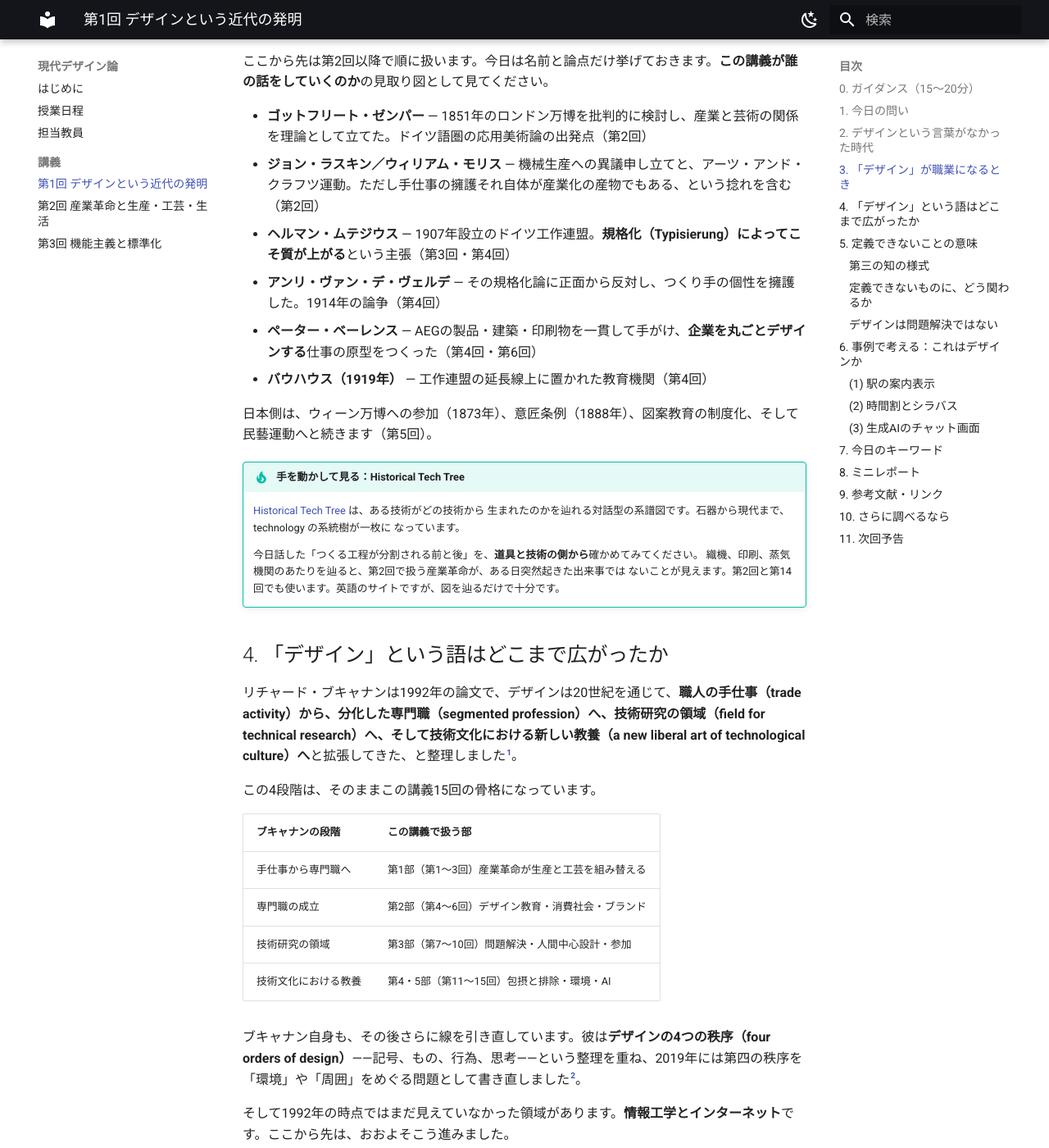
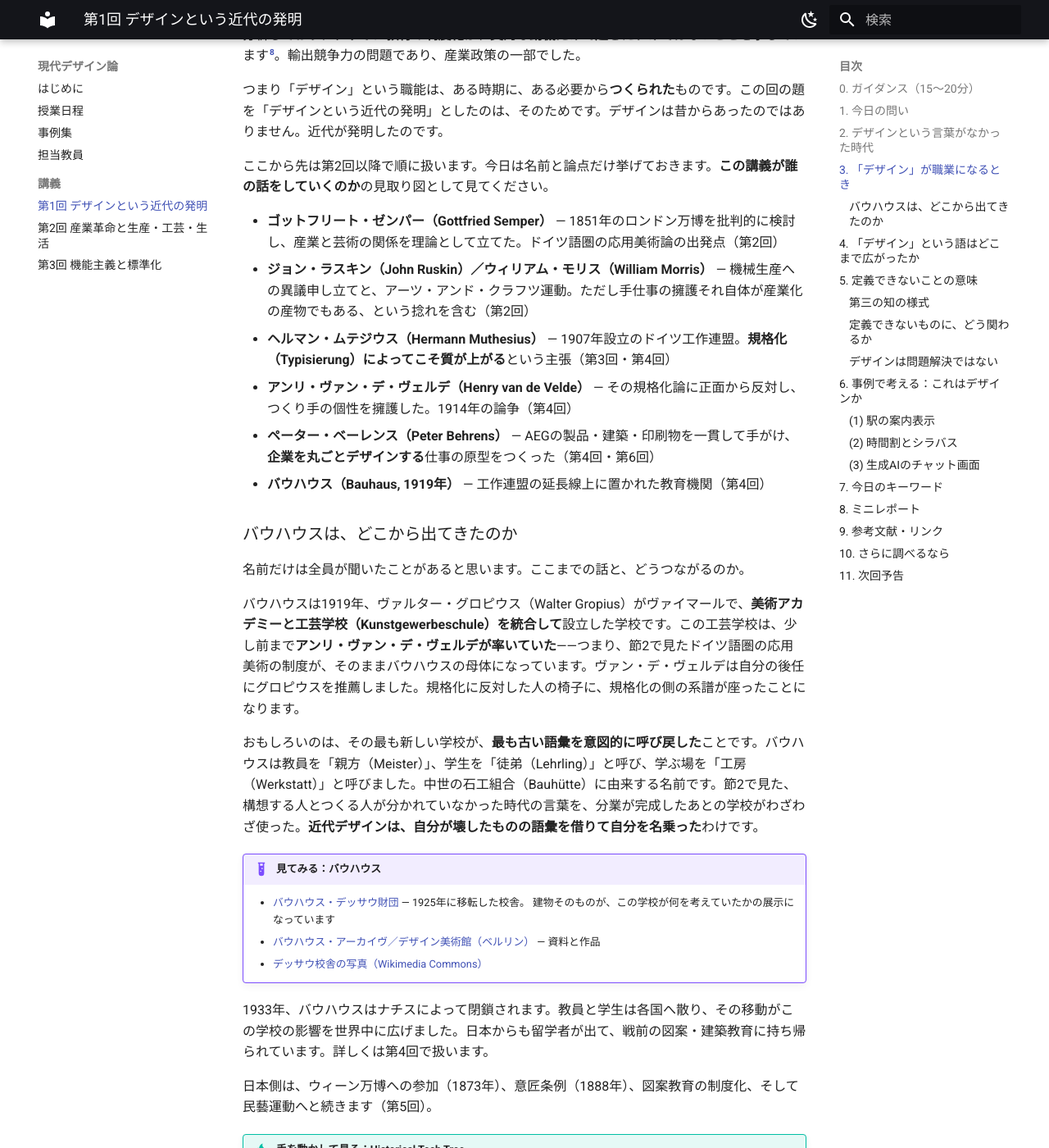
Before and after one commit to ynbr/nua-contemporary-design, an MkDocs documentation site: the page built from docs/lectures/01-what-is-design.md, in a window 1280 px wide and 1400 px high, scrolled down 2314 px. Shown: the whole window at 82% size. Built offline with MkDocs 1.6.1 and Material for MkDocs 9.7.7, drawn with Linux system fonts in a browser that asks for light colours; some of the changed text lies outside the part shown.

Commit message:
docs: 事例集ページを追加し、第1回に見て分かるリンクを差し込み
Forensic Architecture、Studio Swine、Cooking Sections、
Formafantasma など、講義で扱うプロジェクトの公式ページを
事例集に集約した。第1回にはヴァザーリの素描、バウハウスの
校舎とアーカイヴ、Forensic Architecture へのリンクを置いた。
人物名は初出時に原綴を併記するようにした。

Co-Authored-By: Claude Opus 5 (1M context) <noreply@anthropic.com>
Claude-Session: https://claude.ai/code/session_015uGJdpik9H1Q4J9yrdqFQq

```diff
--- /dev/null
+++ b/docs/cases.md
@@ -0,0 +1,60 @@
+# 事例集
+
+この講義は理論の話が続きます。ただ、**実物を見れば一瞬で分かる**ことも多い。ここには、講義で触れるプロジェクトの公式ページを集めています。写真も映像もリンク先にあります。
+
+気になったものから開いてください。期末レポートで扱う事例を探すときの出発点にも使えます。
+
+!!! note "図版をこのサイトに置いていない理由"
+    このサイトは一般公開されているため、著作権保護期間内の図版を掲載できません。作品を参照する箇所では、制作者や美術館の公式ページへのリンクを示しています。リンク先で実物をご覧ください。
+
+## 厄介な問題を扱う
+
+**[Forensic Architecture — Airstrikes on Minab](https://forensic-architecture.org/investigation/airstrikes-on-minab)**
+: ロンドン大学ゴールドスミス・カレッジ（Goldsmiths, University of London）に拠点を置く研究グループ。建築と空間解析の手法を使って、空爆・国家暴力・環境破壊を映像や衛星画像から再構成し、**法廷や人権機関に提出できる証拠**をつくります。「Airstrikes on Minab」はその調査のひとつ。
+: つくることと調べることの境目が消える場所です。第1回で扱った**デザインによる研究（research through design）**の、もっとも極端な実例のひとつだと思います。（第1回・第7回・第9回）
+
+**[Superflux](https://superflux.in/index.php/work/)**
+: 気候危機や技術のゆくえを、体験できる空間や映像として立ち上げるロンドンのスタジオ。（第10回・第12回）
+
+## 素材はどこから来るのか
+
+**[Studio Swine — Hair Highway](https://studioswine.com/work/hair-highway/)**
+: 人間の髪の毛を素材として捉え直すプロジェクト。人口が増えれば髪も増えます。べっ甲や熱帯の木材のように枯渇していく資源の代わりに、**増え続ける資源としての人毛**を使う。中国は世界最大の人毛の産地です。シルクロードが絹だけでなく技術と美意識も運んだことになぞらえて、清朝と1920年代上海のアール・デコを参照した器物がつくられています。
+: 「この素材はどこから来たのか」という問いが、そのままデザインの問いになる例です。（第2回・第5回・第10回）
+
+**[Christien Meindertsma — PIG 05049](https://www.christienmeindertsma.com/PIG-05049)**
+: 「05049」という番号の豚一頭が、最終的にどれだけの種類の製品になったのかを追跡した仕事。（第12回）
+
+**[Formafantasma — Cambio](https://formafantasma.com/work/cambio)**
+: 木材産業の統治（ガバナンス）を調べた展示。デザインスタジオが産業構造そのものを調査対象にしています。（第12回）
+
+## 人間だけを中心に置かない
+
+**[Formafantasma — Oltre Terra](https://formafantasma.com/work/oltre-terra)**
+: 羊毛の採取と生産をめぐる歴史・生態・グローバルな力学を追った調査。2023年、オスロ国立美術館（Nasjonalmuseet）での展示という形をとっています。**人間以外の生きものとともに設計する（more-than-human design）**という考え方の代表例。羊と人間の長い関係を扱う点では、第2回の工芸と産業の話とも重なります。（第12回・第13回）
+
+**[Cooking Sections — CLIMAVORE: On Tidal Zones](https://www.cooking-sections.com/CLIMAVORE-On-Tidal-Zones)**
+: 「気候危機の時代に何を食べるか」を問う、2017年から続くインスタレーション兼パフォーマンス。春夏秋冬でも乾季・雨季でもなく、**地盤沈下・鉄砲水・干ばつといった人為的な気候現象に合わせた「季節」**を立てます。肉食・雑食・地産地消・菜食とは別の食べ方として CLIMAVORE を提案する。
+: 単一の世界を前提にしないデザイン（pluriversal design）、移行のデザイン（transition design）の文脈で参照されます。（第12回・第13回）
+
+## ありえたかもしれない世界を見せる
+
+**[Dunne & Raby](https://dunneandraby.co.uk/content/projects)**
+: スペキュラティブデザインを提唱した二人のプロジェクト一覧。（第10回）
+
+## 誰のためのデザインかを問う
+
+**[Design Justice Network](https://designjustice.org/)**
+: デザインが誰を利し、誰を締め出すのかを問うネットワーク。原則（Design Justice Principles）が公開されています。（第11回）
+
+## つくりかたを開く
+
+**[Precious Plastic](https://www.preciousplastic.com/)**
+: プラスチックを回収して加工する機械の設計図を、オープンソースで公開しているプロジェクト。（第9回・第12回）
+
+**[Fairphone](https://www.fairphone.com/)**
+: 修理できること、素材の調達経路をたどれることを前提に設計されたスマートフォン。（第12回）
+
+---
+
+このページは学期を通して増やしていきます。「これも入れたほうがいい」というものがあれば、ミニレポートの問3か Google Classroom で教えてください。
--- a/docs/lectures/01-what-is-design.md
+++ b/docs/lectures/01-what-is-design.md
@@ -30,7 +30,12 @@
 
 日本語には「たくむ」「たくみ」という語があります。樋口孝之と宮崎清は、この語がどう使われ、どう変化してきたかを跡づけ、**design の訳語が必要になる以前に、日本語が「考えて形にする」行為をどう名指していたか**を明らかにしています[^takumi]。注目したいのは、これらの語が考案する行為と手を動かす行為を分けていないことです。「図案」「意匠」といった訳語が要るようになるのは、明治以降のことです。
 
-ヨーロッパ側にも似た事情があります。英語の design の語源はラテン語の designare、「印をつける」「指し示す」という意味の語です。これがイタリア語の **ディセーニョ（disegno）** になります。16世紀、ジョルジョ・ヴァザーリは、絵画・彫刻・建築という三つの技芸に共通する基礎としてディセーニョを置きました。素描であると同時に、つくる前の構想でもある、という両義的な概念です。
+ヨーロッパ側にも似た事情があります。英語の design の語源はラテン語の designare、「印をつける」「指し示す」という意味の語です。これがイタリア語の **ディセーニョ（disegno）** になります。16世紀、ジョルジョ・ヴァザーリ（Giorgio Vasari）は、絵画・彫刻・建築という三つの技芸に共通する基礎としてディセーニョを置きました。素描であると同時に、つくる前の構想でもある、という両義的な概念です。
+
+!!! example "見てみる：ディセーニョとしての素描"
+    [ヴァザーリの素描（Wikimedia Commons）](https://commons.wikimedia.org/wiki/Category:Giorgio_Vasari)
+    を開いてみてください。完成した絵ではなく、**考えている途中の線**が残っています。
+    ディセーニョが「素描」と「構想」の両方を指したことが、見れば分かると思います。
 
 ここで確認しておきたいことがあります。ディセーニョという語がある以上、**「つくる前に構想する」こと自体は近代以前にもあった**のです。ヴァザーリが名指したのは、まさにその働きでした。
 
@@ -48,18 +53,34 @@
 
 イギリスでは、それが国の政策として起きています。1835年から36年にかけて、議会に「美術と製造業との関連に関する特別委員会」が置かれました。イギリス製品の意匠がフランスなど大陸の製品に見劣りする、という危機感がその背景にあります。この委員会の報告を受けて、1837年、ロンドンに**政府デザイン学校（Government School of Design）**が設立されました。デザインを教える学校が、国家の手でつくられたのです。
 
-ただし、これを「美意識の向上のために国が動いた」と読むと見誤ります。マーヴィン・ローマンズは、この委員会の顔ぶれがどういう政治的立場で構成されていたかを分析しており、**デザイン教育の制度化が、美的な動機だけで起きたわけではない**ことを示しています[^romans]。輸出競争力の問題であり、産業政策の一部でした。
+ただし、これを「美意識の向上のために国が動いた」と読むと見誤ります。マーヴィン・ローマンズ（Mervyn Romans）は、この委員会の顔ぶれがどういう政治的立場で構成されていたかを分析しており、**デザイン教育の制度化が、美的な動機だけで起きたわけではない**ことを示しています[^romans]。輸出競争力の問題であり、産業政策の一部でした。
 
 つまり「デザイン」という職能は、ある時期に、ある必要から**つくられた**ものです。この回の題を「デザインという近代の発明」としたのは、そのためです。デザインは昔からあったのではありません。近代が発明したのです。
 
 ここから先は第2回以降で順に扱います。今日は名前と論点だけ挙げておきます。**この講義が誰の話をしていくのか**の見取り図として見てください。
 
-- **ゴットフリート・ゼンパー** — 1851年のロンドン万博を批判的に検討し、産業と芸術の関係を理論として立てた。ドイツ語圏の応用美術論の出発点（第2回）
-- **ジョン・ラスキン／ウィリアム・モリス** — 機械生産への異議申し立てと、アーツ・アンド・クラフツ運動。ただし手仕事の擁護それ自体が産業化の産物でもある、という捻れを含む（第2回）
-- **ヘルマン・ムテジウス** — 1907年設立のドイツ工作連盟。**規格化（Typisierung）によってこそ質が上がる**という主張（第3回・第4回）
-- **アンリ・ヴァン・デ・ヴェルデ** — その規格化論に正面から反対し、つくり手の個性を擁護した。1914年の論争（第4回）
-- **ペーター・ベーレンス** — AEGの製品・建築・印刷物を一貫して手がけ、**企業を丸ごとデザインする**仕事の原型をつくった（第4回・第6回）
-- **バウハウス（1919年）** — 工作連盟の延長線上に置かれた教育機関（第4回）
+- **ゴットフリート・ゼンパー（Gottfried Semper）** — 1851年のロンドン万博を批判的に検討し、産業と芸術の関係を理論として立てた。ドイツ語圏の応用美術論の出発点（第2回）
+- **ジョン・ラスキン（John Ruskin）／ウィリアム・モリス（William Morris）** — 機械生産への異議申し立てと、アーツ・アンド・クラフツ運動。ただし手仕事の擁護それ自体が産業化の産物でもある、という捻れを含む（第2回）
+- **ヘルマン・ムテジウス（Hermann Muthesius）** — 1907年設立のドイツ工作連盟。**規格化（Typisierung）によってこそ質が上がる**という主張（第3回・第4回）
+- **アンリ・ヴァン・デ・ヴェルデ（Henry van de Velde）** — その規格化論に正面から反対し、つくり手の個性を擁護した。1914年の論争（第4回）
+- **ペーター・ベーレンス（Peter Behrens）** — AEGの製品・建築・印刷物を一貫して手がけ、**企業を丸ごとデザインする**仕事の原型をつくった（第4回・第6回）
+- **バウハウス（Bauhaus, 1919年）** — 工作連盟の延長線上に置かれた教育機関（第4回）
+
+### バウハウスは、どこから出てきたのか
+
+名前だけは全員が聞いたことがあると思います。ここまでの話と、どうつながるのか。
+
+バウハウスは1919年、ヴァルター・グロピウス（Walter Gropius）がヴァイマールで、**美術アカデミーと工芸学校（Kunstgewerbeschule）を統合して**設立した学校です。この工芸学校は、少し前まで**アンリ・ヴァン・デ・ヴェルデが率いていた**——つまり、節2で見たドイツ語圏の応用美術の制度が、そのままバウハウスの母体になっています。ヴァン・デ・ヴェルデは自分の後任にグロピウスを推薦しました。規格化に反対した人の椅子に、規格化の側の系譜が座ったことになります。
+
+おもしろいのは、その最も新しい学校が、**最も古い語彙を意図的に呼び戻した**ことです。バウハウスは教員を「親方（Meister）」、学生を「徒弟（Lehrling）」と呼び、学ぶ場を「工房（Werkstatt）」と呼びました。中世の石工組合（Bauhütte）に由来する名前です。節2で見た、構想する人とつくる人が分かれていなかった時代の言葉を、分業が完成したあとの学校がわざわざ使った。**近代デザインは、自分が壊したものの語彙を借りて自分を名乗った**わけです。
+
+!!! example "見てみる：バウハウス"
+    - [バウハウス・デッサウ財団](https://www.bauhaus-dessau.de/en/) — 1925年に移転した校舎。
+      建物そのものが、この学校が何を考えていたかの展示になっています
+    - [バウハウス・アーカイヴ／デザイン美術館（ベルリン）](https://www.bauhaus.de/en/) — 資料と作品
+    - [デッサウ校舎の写真（Wikimedia Commons）](https://commons.wikimedia.org/wiki/Category:Bauhaus_Dessau)
+
+1933年、バウハウスはナチスによって閉鎖されます。教員と学生は各国へ散り、その移動がこの学校の影響を世界中に広げました。日本からも留学者が出て、戦前の図案・建築教育に持ち帰られています。詳しくは第4回で扱います。
 
 日本側は、ウィーン万博への参加（1873年）、意匠条例（1888年）、図案教育の制度化、そして民藝運動へと続きます（第5回）。
 
@@ -97,23 +118,25 @@
 
 冒頭の書き出しで「SNSのおすすめ表示の順番」や「アルバイトのシフト表」が出てきたとすれば、それはこの30年の拡張の結果を見ているということです。
 
+この先の回で扱うプロジェクトは[事例集](../cases.md)にまとめてあります。理屈の話が続いて退屈になったら、先に写真と映像を見てしまってください。
+
 注意したいのは、これが「だんだん良くなってきた」という進歩の物語ではないことです。範囲が広がるたびに、**何をデザインと呼び、誰をデザイナーと呼ぶか**の線引きが引き直されてきました。線が引き直されるとき、内側に入る人と外側に置かれる人が必ず出ます。誰が「デザイナー」になり、誰が「職人」や「工員」と呼ばれるようになったのか。第2回では、その線が産業革命期にどう引かれたのかを具体的に見ます。
 
 ## 5. 定義できないことの意味
 
 では、広がりきった「デザイン」を、専門家が誰かきちんと定義し直したのでしょうか。
 
-結論から言うと、しませんでした。アレシア・ブラックラーらは、デザイン研究者が20年にわたって議論を続けてきた大規模なメーリングリストの投稿を分析していますが、議論は同じ論点の周囲を回り続け、合意された一つの定義に収束することはありませんでした[^blackler]。
+結論から言うと、しませんでした。アレシア・ブラックラー（Alethea Blackler）らは、デザイン研究者が20年にわたって議論を続けてきた大規模なメーリングリストの投稿を分析していますが、議論は同じ論点の周囲を回り続け、合意された一つの定義に収束することはありませんでした[^blackler]。
 
 これを学問としての未熟さと見ることもできます。この講義では別の見方を取ります。**定義が定まらないこと自体が、デザインという営みの性質を示している**という見方です。
 
 ### 第三の知の様式
 
-ナイジェル・クロスは、デザインを科学でも人文学でもない**第三の知の様式**として位置づけました[^cross]。科学は観察と実験によって「すでにあるもの」を説明します。人文学は解釈によって「人が残したもの」を読みます。これに対してデザインは、**まだ存在しないものについて、情報が足りないまま決める**ことを引き受けます。クロスはこれを「デザイン固有の知（designerly ways of knowing）」と呼びました。
+ナイジェル・クロス（Nigel Cross）は、デザインを科学でも人文学でもない**第三の知の様式**として位置づけました[^cross]。科学は観察と実験によって「すでにあるもの」を説明します。人文学は解釈によって「人が残したもの」を読みます。これに対してデザインは、**まだ存在しないものについて、情報が足りないまま決める**ことを引き受けます。クロスはこれを「デザイン固有の知（designerly ways of knowing）」と呼びました。
 
 ### 定義できないものに、どう関わるか
 
-定義できないなら、デザインについて知るとはどういうことなのか。ここで役に立つのが、ロイヤル・カレッジ・オブ・アート（RCA）の学長を務めたクリストファー・フレイリングの区分です[^frayling]。彼は、デザインと研究の関わり方を三つに分けました。
+定義できないなら、デザインについて知るとはどういうことなのか。ここで役に立つのが、ロイヤル・カレッジ・オブ・アート（Royal College of Art, RCA）の学長を務めたクリストファー・フレイリング（Christopher Frayling）の区分です[^frayling]。彼は、デザインと研究の関わり方を三つに分けました。
 
 **デザイン「について」の研究（research into design）**
 ：デザインを外から対象として調べる。デザイン史、デザイン論、作品や事例の分析。この講義はここに立っています。
@@ -126,11 +149,19 @@
 
 この三つに、のちに**デザイン「としての」研究（research as design）**を加える議論も出ています。日本語では水野大二郎がこの区分を繰り返し紹介していて、デザインリサーチを論じる場面でよく参照されます[^mizuno]。
 
+!!! example "見てみる：つくることが調べることになる"
+    [Forensic Architecture — Airstrikes on Minab](https://forensic-architecture.org/investigation/airstrikes-on-minab)
+
+    ロンドン大学ゴールドスミス・カレッジの研究グループです。建築と空間解析の手法を使って、
+    空爆や国家暴力を映像・衛星画像から**空間として再構成し、法廷に出せる証拠にする**。
+    映像を見てください。これは調査なのか、制作なのか。その区別が成り立たないところに、
+    いま「デザインによる研究」と呼ばれているものがあります。第7回で改めて扱います。
+
 三つ目が重要です。ここには、**つくることが知ることの手段になる**という考え方があります。皆さんが手を動かしてつくるとき、それは単なる制作ではなく、その場でしか得られない知を取り出す行為でもあります。
 
 ### デザインは問題解決ではない
 
-まだ存在しないものを扱う以上、問題があらかじめきれいに与えられていることはありません。ホルスト・リッテルとメルヴィン・ウェバーは、都市計画や社会政策のような問題を**厄介な問題（wicked problem）**と呼びました。ブキャナンは、この概念をデザイン一般に接続しています[^buchanan]。
+まだ存在しないものを扱う以上、問題があらかじめきれいに与えられていることはありません。ホルスト・リッテル（Horst Rittel）とメルヴィン・ウェバー（Melvin Webber）は、都市計画や社会政策のような問題を**厄介な問題（wicked problem）**と呼びました。ブキャナンは、この概念をデザイン一般に接続しています[^buchanan]。
 
 厄介な問題には、次のような性質があります。
 
--- a/mkdocs.yml
+++ b/mkdocs.yml
@@ -47,6 +47,7 @@ markdown_extensions:
 nav:
   - はじめに: index.md
   - 授業日程: schedule.md
+  - 事例集: cases.md
   - 担当教員: about.md
   - 講義:
       - 第1回 デザインという近代の発明: lectures/01-what-is-design.md
```
Also changed, not shown: other parts of docs/lectures/01-what-is-design.md (+1 -1 lines), docs/index.md (+2 -0 lines).
